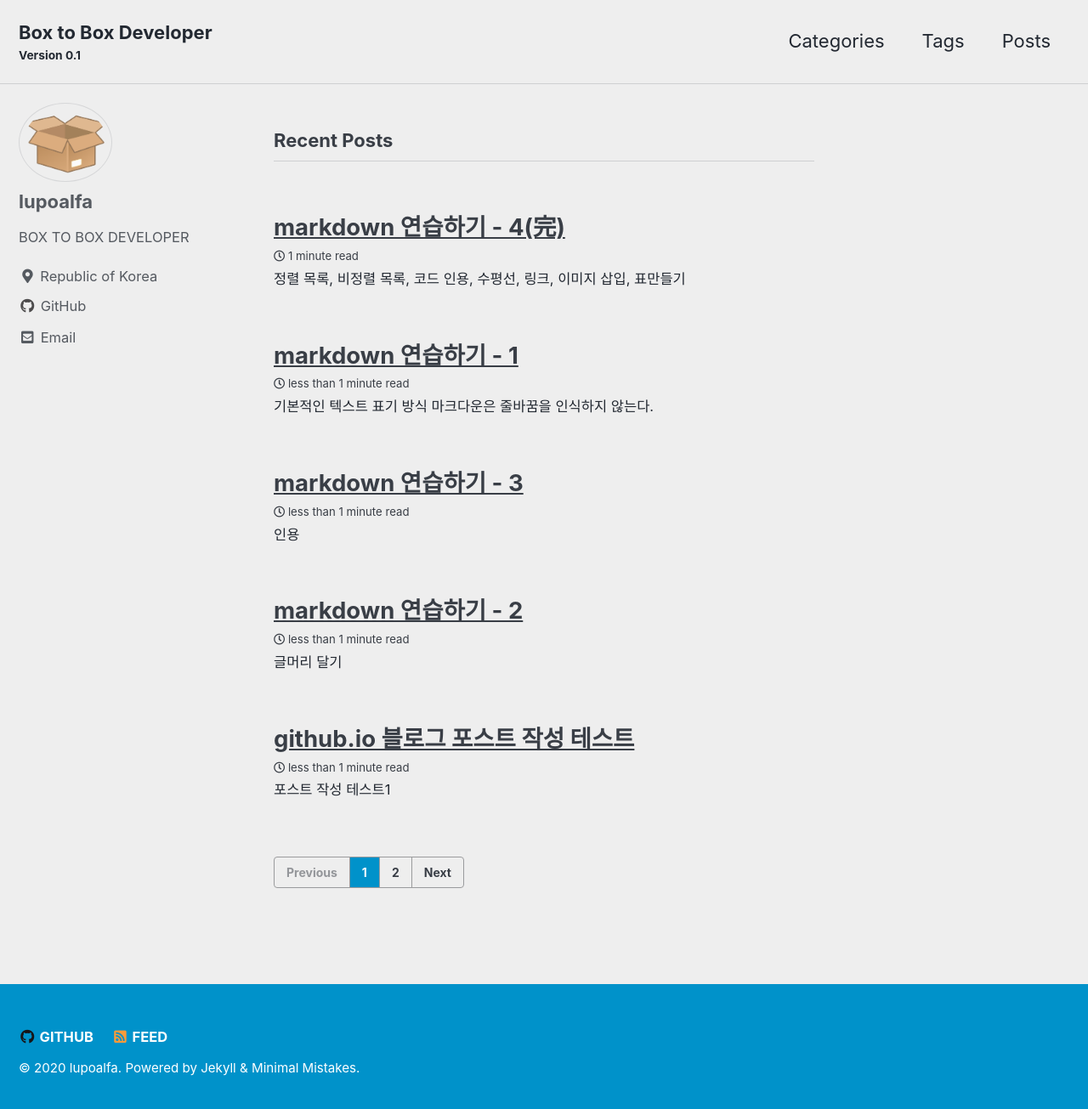
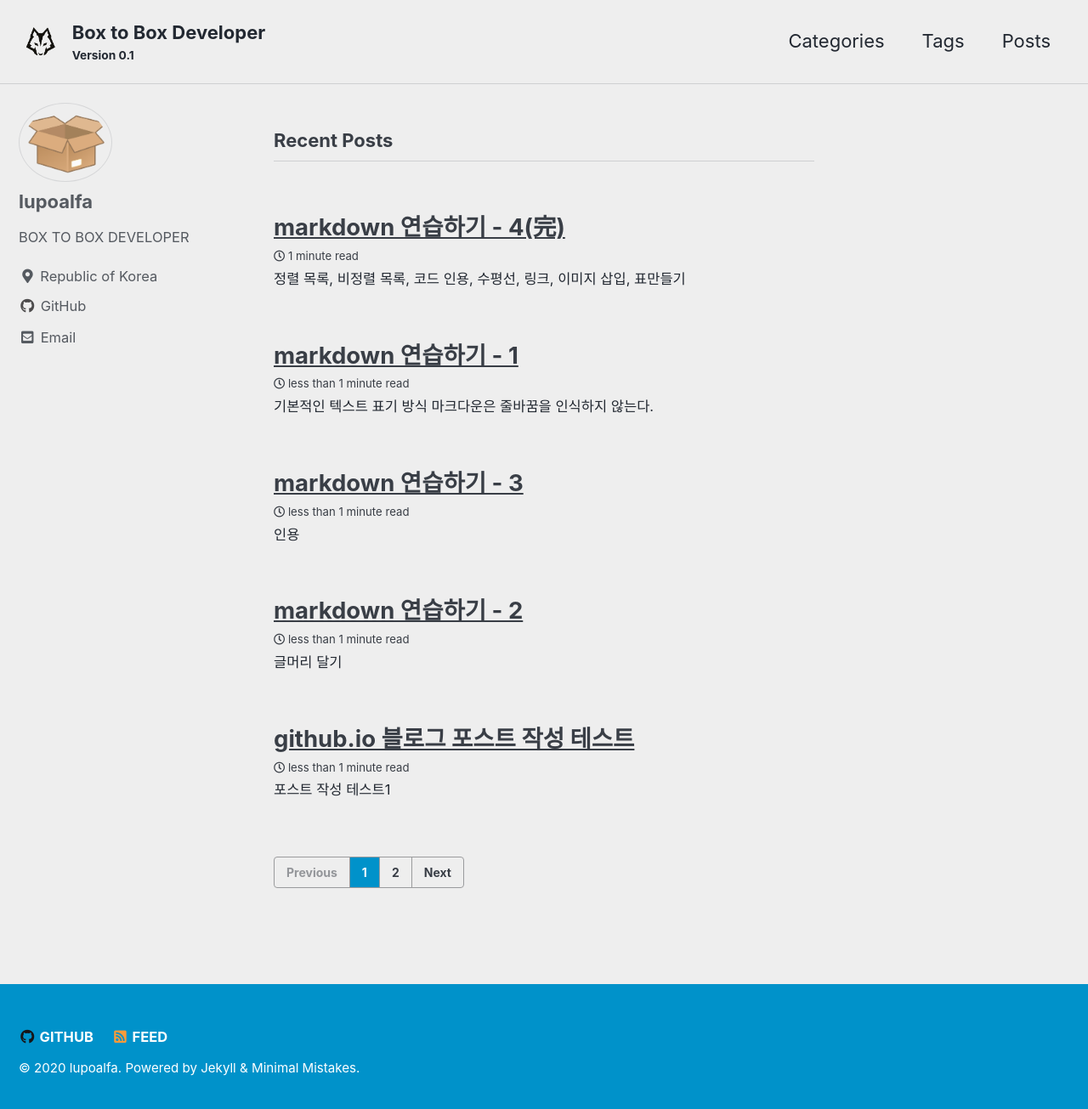
Before and after one commit to lupoalfa/lupoalfa.github.io, a Jekyll site: the page built from index.html, in a window 1280 px wide and 1313 px high. Shown: the top 1305 px of the window at 85% size. Built offline with Jekyll 4.4.1, drawn with Linux system fonts in a browser that asks for light colours; cached includes are drawn as plain includes; the list of posts is cut into pages by our own code.

Commit message:
add wolf.png and update _config.yml

```diff
--- a/_config.yml
+++ b/_config.yml
@@ -25,7 +25,7 @@ url                      : "https://lupoalfa.github.io/" # the base hostname & p
 baseurl                  : # the subpath of your site, e.g. "/blog"
 repository               : "lupoalfa/lupoalfa.github.io" # GitHub username/repo-name e.g. "mmistakes/minimal-mistakes"
 teaser                   : #"/assets/images/football-pitch.png" # path of fallback teaser image, e.g. "/assets/images/500x300.png"
-logo                     : #"/assets/images/football-pitch.png" # path of logo image to display in the masthead, e.g. "/assets/images/88x88.png"
+logo                     : "/assets/images/wolf.png" # path of logo image to display in the masthead, e.g. "/assets/images/88x88.png"
 masthead_title           : "Box to Box Developer" # overrides the website title displayed in the masthead, use " " for no title
 breadcrumbs              : true # true, false (default)
 words_per_minute         : 200
@@ -79,7 +79,7 @@ facebook:
   username               :
   app_id                 :
   publisher              :
-og_image                 : # Open Graph/Twitter default site image
+og_image                 : "/assets/images/wolf.png"# Open Graph/Twitter default site image
 # For specifying social profiles
 # - https://developers.google.com/structured-data/customize/social-profiles
 social:
@@ -280,7 +280,7 @@ defaults:
       layout: single
       author_profile: true
       read_time: true
-      comments: true
+      comments: false
       share: true
       related: true
 
```
Also changed, not shown: assets/images/wolf.png (added).
